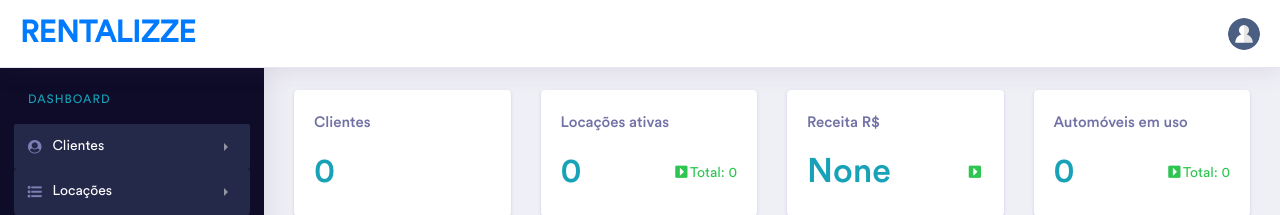
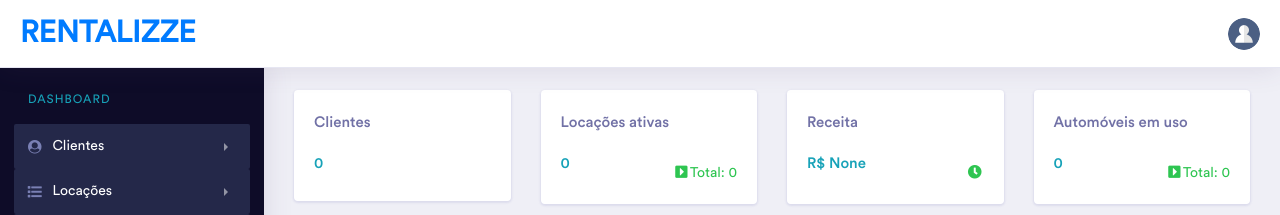
Before and after one commit to MartinsMessias/rentalizze-python-django, a Django app: page / in a window 1280 px wide. Shown: the top 215 px of the page. Run offline with Django 3.2, Linux system fonts and the light colour scheme; the visitor is signed in with stand-in values (Sample User, id 1); data that the repository does not hold is empty; some libraries are stand-ins or nearby versions; some web fonts are replaced.

Commit message:
Tratos finais

```diff
--- a/templates/sistema/base.html
+++ b/templates/sistema/base.html
@@ -7,16 +7,17 @@
 <head>
     <!-- Required meta tags -->
     <meta charset="utf-8">
-    <meta name="viewport" content="width=device-width, initial-scale=1, shrink-to-fit=no">
+    <meta name="viewport" content="width=device-width, initial-scale=0.7, shrink-to-fit=no">
+    <link rel="shortcut icon" href="{% static 'assets/images/favicon.ico' %}" />
     <!--  CSS -->
     <link rel="stylesheet" href="{% static 'assets/vendor/bootstrap/css/bootstrap.min.css'%}">
-    <link href="{% static 'assets/vendor/fonts/circular-std/style.css'%}" rel="stylesheet">
+    <link rel="stylesheet" href="{% static 'assets/vendor/fonts/circular-std/style.css'%}" >
     <link rel="stylesheet" href="{% static 'assets/libs/css/style.css'%}">
     <link rel="stylesheet" href="{% static 'assets/vendor/fonts/fontawesome/css/fontawesome-all.css'%}">
     <link rel="stylesheet" href="{% static 'assets/vendor/inputmask/css/inputmask.css'%}" />
     <link rel="stylesheet" href="{% static 'assets/vendor/datatables/css/dataTables.bootstrap4.css'%}">
-    <link href="{% static 'assets/vendor/full-calendar/css/fullcalendar.css'%}" rel='stylesheet' />
-    <link href="{% static 'assets/vendor/full-calendar/css/fullcalendar.print.css'%}" rel='stylesheet' media='print' />
+    <link rel='stylesheet' href="{% static 'assets/vendor/full-calendar/css/fullcalendar.css'%}" />
+    <link rel='stylesheet' href="{% static 'assets/vendor/full-calendar/css/fullcalendar.print.css'%}" media='print' />
     <title>Rentalizze - Admin Dashboard</title>
 </head>
 
--- a/templates/sistema/index.html
+++ b/templates/sistema/index.html
@@ -9,7 +9,7 @@
                 <div class="card-body">
                     <h5 class="text-muted">Clientes</h5>
                     <div class="metric-value d-inline-block">
-                        <h1 class="mb-1 text-primary">{{clientes.count}}</h1>
+                        <h5 class="mb-1 text-primary">{{clientes.count}}</h5>
                     </div>
                     {#                    <div class="metric-label d-inline-block float-right text-success">#}
                     {#                        <i class="fa fa-fw fa-caret-up"></i><span>5.27%</span>#}
@@ -25,7 +25,7 @@
                 <div class="card-body">
                     <h5 class="text-muted">Locações ativas</h5>
                     <div class="metric-value d-inline-block">
-                        <h1 class="mb-1 text-primary">{{ locacoes_ativas.count }}</h1>
+                        <h5 class="mb-1 text-primary">{{ locacoes_ativas.count }}</h5>
                     </div>
                     <div class="metric-label d-inline-block float-right text-success">
                         <i class="fa fa-fw fa-caret-square-right"></i><span>Total: {{ locacoes.count }}</span>
@@ -39,12 +39,12 @@
         <div class="col-xl-3 col-lg-6 col-md-6 col-sm-12 col-12">
             <div class="card">
                 <div class="card-body">
-                    <h5 class="text-muted">Receita R$</h5>
+                    <h5 class="text-muted">Receita</h5>
                     <div class="metric-value d-inline-block">
-                        <h1 class="mb-1 text-primary">{{ receita }}</h1>
+                        <h5 class="mb-1 text-primary">R$ {{ receita }}</h5>
                     </div>
                     <div class="metric-label d-inline-block float-right text-success">
-                        <i class="fa fa-fw fa-caret-square-right"></i><span>{% if receita_andamento %}Receber {{ receita_andamento }}{% endif %}</span>
+                        <i class="fa fa-fw fa-clock"></i><span>{% if receita_andamento %}R$ {{ receita_andamento }}{% endif %}</span>
                     </div>
                 </div>
                 <div id="sparkline-3">
@@ -58,7 +58,7 @@
                 <div class="card-body">
                     <h5 class="text-muted">Automóveis em uso</h5>
                     <div class="metric-value d-inline-block">
-                        <h1 class="mb-1 text-primary">{{ carros_ativos.count }}</h1>
+                        <h5 class="mb-1 text-primary">{{ carros_ativos.count }}</h5>
                     </div>
                     <div class="metric-label d-inline-block float-right text-success">
                         <i class="fa fa-fw fa-caret-square-right"></i><span>Total: {{ carros.count }}</span>
```
Also changed, not shown: static/assets/images/favicon.ico (added).
